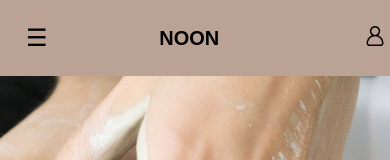
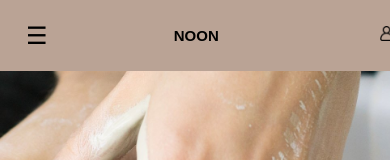
Before and after one commit to ramandk23/noon, a React (Vite) app: page / in a window 390 px wide. Shown: the top 160 px of the page. Built offline with nearby package versions, Linux system fonts and the light colour scheme.

Commit message:
Update Header.css

```diff
--- a/src/components/Header/Header.css
+++ b/src/components/Header/Header.css
@@ -64,13 +64,16 @@
   }
 }
 
-@media (max-width: 768px) {
+@media (max-width: 480px) {
   .nav ul {
     flex-direction: row;
-    gap: 5px;
+    gap:1px;
   }
-
+  .nav a img{
+    width:15px;
+    height:15px;
+  }
   .logo {
-    font-size: 20px;
+    font-size: 15px;
   }
 }
```
